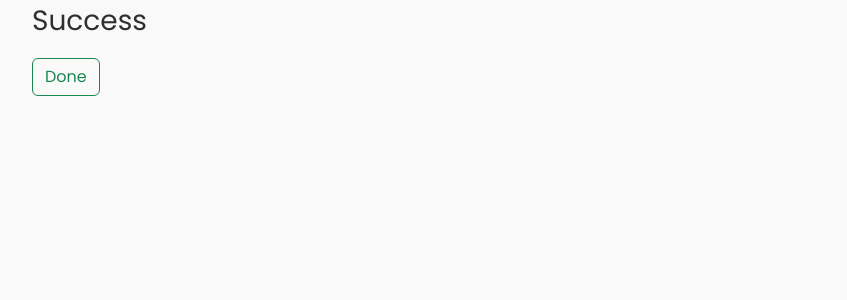
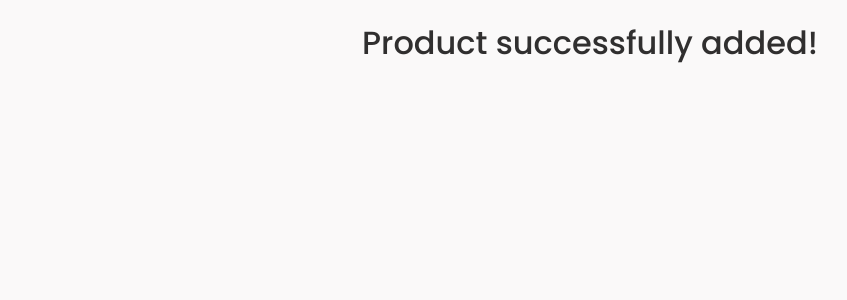
Before and after one commit to MarkRyuo/SalesInventoryManagementSystem_SIMS, a React (Vite) app in the folder client/: page /ProductSuccess in a window 1280 px wide. Shown: the top 300 px of the page, without its empty margins (50-897 px from the left). Built offline with nearby package versions, Linux system fonts and the light colour scheme.

Commit message:
Update: System

```diff
--- a/client/src/components/StaffPortal/AddNewAssets/ProductSuccess.jsx
+++ b/client/src/components/StaffPortal/AddNewAssets/ProductSuccess.jsx
@@ -1,18 +1,10 @@
-import { Container, Button} from "react-bootstrap";
 
-//* Product Success
 function ProductSuccess() {
     return (
-        <Container fluid='md'>
-            <div>
-                <span>{/* Icon Check */}</span>
-                <p className="fs-3">Success</p>
-            </div>
-            <div>
-                <Button variant="outline-success">Done</Button>
-            </div>
-        </Container>
+        <div>
+            <h2 className="text-center mt-4">Product successfully added!</h2>
+        </div>
     )
 }
 
-export default ProductSuccess ;
+export default ProductSuccess;
```
